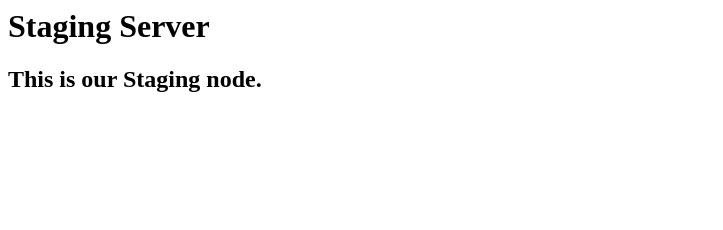
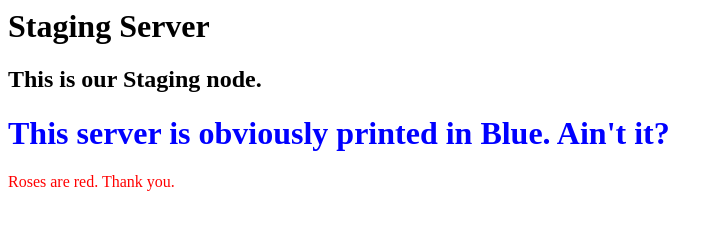
Before and after one commit to j0ey1/jenkinsdpy, a plain HTML site: page index.html in a window 1280 px wide. Shown: the whole page, without its empty margins (0-723 px from the left). Drawn offline with Linux system fonts and the light colour scheme.

Commit message:
Just add a little more text and design.

```diff
--- a/index.html
+++ b/index.html
@@ -4,5 +4,8 @@
 	<body>
 		<h1>Staging Server</h1>
 		<h2>This is our Staging node.</h2>
+		<h1 style="color:blue;">This server is obviously printed in Blue. Ain't it?</h1>
+
+		<p style="color:red;">Roses are red. Thank you.</p>
 	</body>
 </html>
```
